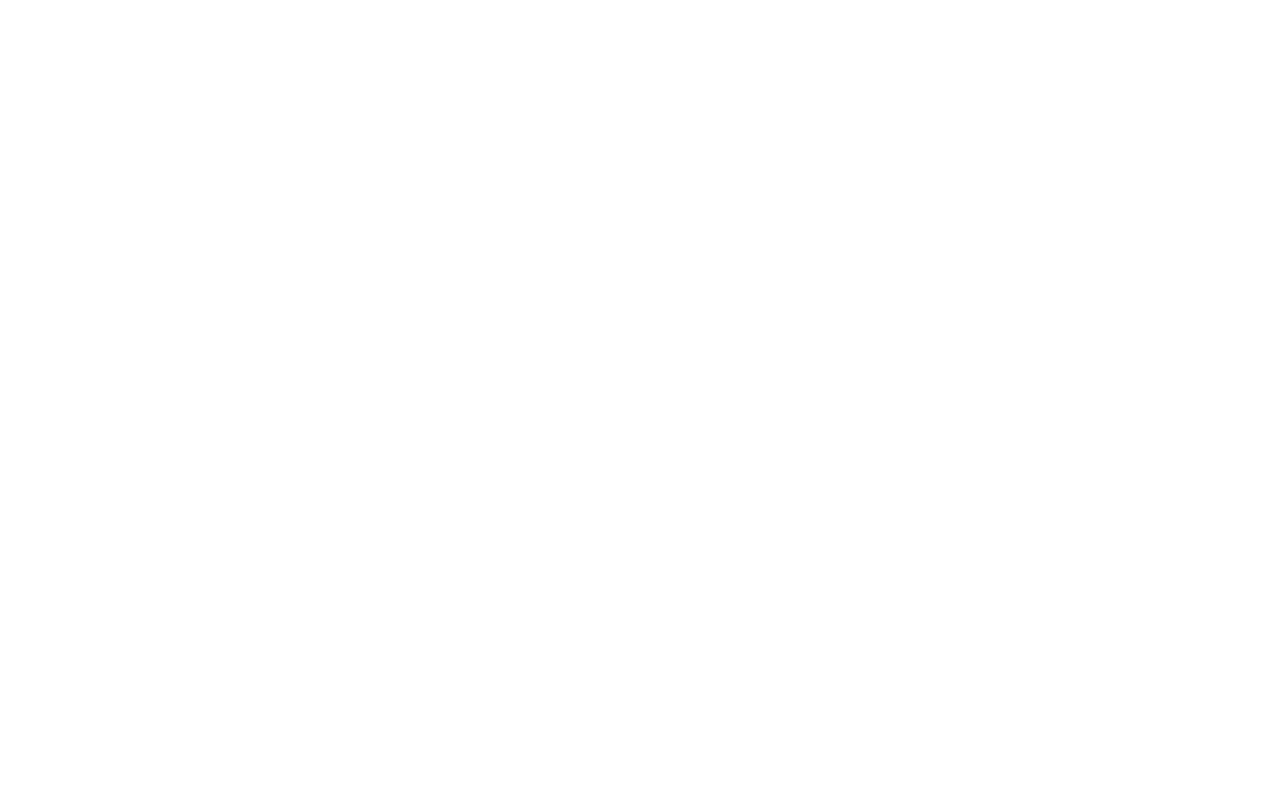
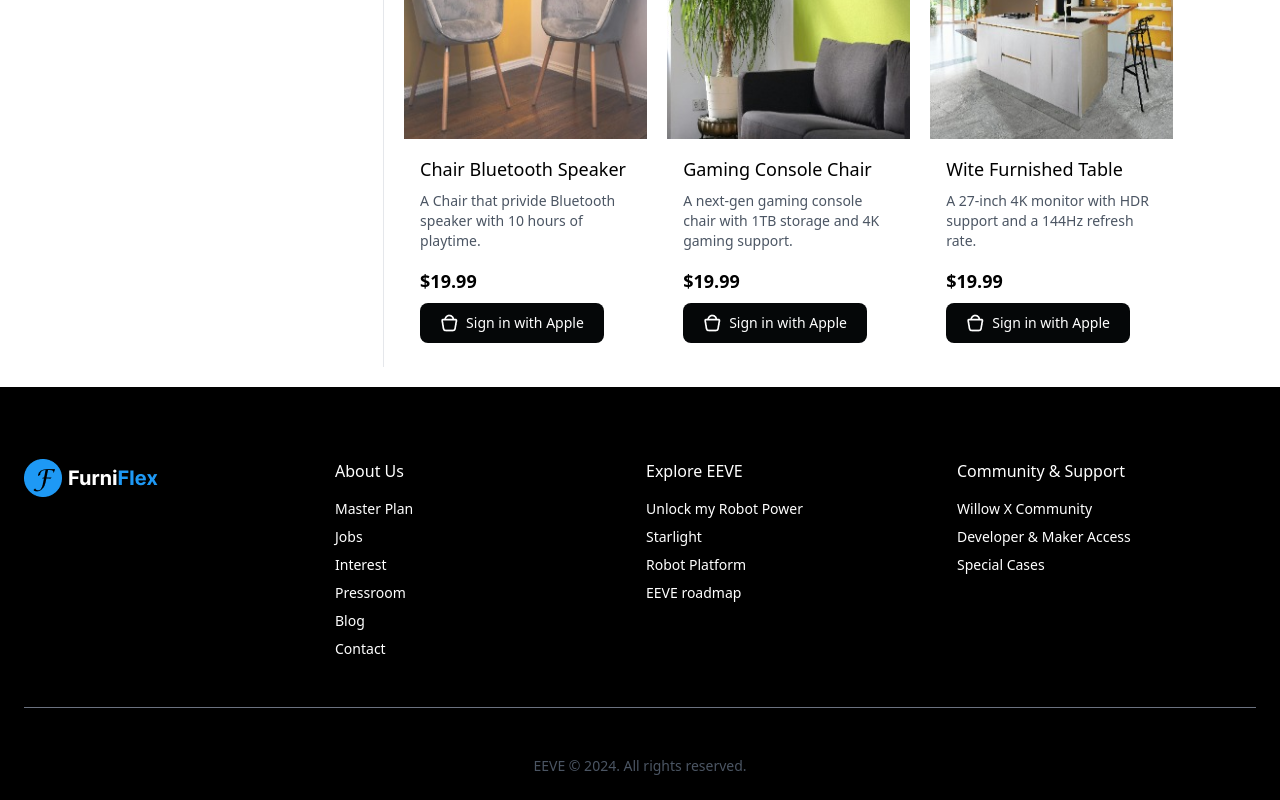
Before and after one commit to PranoySarker/FurnitureMart, a React (Vite) app: page / in a window 1280 px wide. Shown: the part 1158-1958 px from the top of the page. Before the commit the page ends 800 px from the top, so only its background shows below. Built offline with nearby package versions, Linux system fonts and the light colour scheme.

Commit message:
list all product and added footer

```diff
--- a/public/data/product.json
+++ b/public/data/product.json
@@ -39,7 +39,7 @@
     "name": "Minimal empty rocking",
     "price": 549.99,
     "details": "A digital rocking chair with 24MP resolution and 4K video recording.",
-    "image": "./images/Image (4).jpg"
+    "image": "./images/Image (4).png"
   },
   {
     "id": 7,
--- a/src/App.jsx
+++ b/src/App.jsx
@@ -7,6 +7,7 @@
 import SignUp from "./page/SignUp";
 import { AuthProvider } from "./context/authContext";
 import { ProductProvider } from "./context/ProductContext";
+import Footer from "./components/Footer";
 
 function App() {
   return (
@@ -18,6 +19,7 @@
           <Route path="/login" element={<Login />} />
           <Route path="/signup" element={<SignUp />} />
         </Routes>
+        <Footer />
       </ProductProvider>
     </AuthProvider>
   );
--- /dev/null
+++ b/src/components/Footer.jsx
@@ -0,0 +1,73 @@
+import React from "react";
+
+const Footer = () => {
+  return (
+    <footer className="p-6 mt-5 bg-black text-white">
+      <div className="container grid  grid-cols-2 mx-auto gap-x-3 gap-y-8 sm:grid-cols-3 md:grid-cols-4 mt-12">
+        <div className="  space-y-4">
+          <img src="./images/Logo2.png" alt="" />
+        </div>
+        <div className="flex flex-col space-y-4">
+          <h2 className="font-medium">About Us</h2>
+          <div className="flex flex-col space-y-2 text-sm dark:text-gray-600">
+            <a rel="noopener noreferrer" href="#">
+              Master Plan
+            </a>
+            <a rel="noopener noreferrer" href="#">
+              Jobs
+            </a>
+            <a rel="noopener noreferrer" href="#">
+              Interest
+            </a>
+            <a rel="noopener noreferrer" href="#">
+              Pressroom
+            </a>
+            <a rel="noopener noreferrer" href="#">
+              Blog
+            </a>
+            <a rel="noopener noreferrer" href="#">
+              Contact
+            </a>
+          </div>
+        </div>
+        <div className="flex flex-col space-y-4">
+          <h2 className="font-medium">Explore EEVE</h2>
+          <div className="flex flex-col space-y-2 text-sm dark:text-gray-600">
+            <a rel="noopener noreferrer" href="#">
+              Unlock my Robot Power
+            </a>
+            <a rel="noopener noreferrer" href="#">
+              Starlight
+            </a>
+            <a rel="noopener noreferrer" href="#">
+              Robot Platform
+            </a>
+            <a rel="noopener noreferrer" href="#">
+              EEVE roadmap
+            </a>
+          </div>
+        </div>
+        <div className="flex flex-col space-y-4">
+          <h2 className="font-medium">Community & Support</h2>
+          <div className="flex flex-col space-y-2 text-sm dark:text-gray-600">
+            <a rel="noopener noreferrer" href="#">
+              Willow X Community
+            </a>
+            <a rel="noopener noreferrer" href="#">
+              Developer & Maker Access
+            </a>
+            <a rel="noopener noreferrer" href="#">
+              Special Cases
+            </a>
+          </div>
+        </div>
+      </div>
+      <hr className="border-gray-500 mt-12"></hr>
+      <div className="flex items-center justify-center px-6 pt-12 text-sm">
+        <span className="text-gray-600">EEVE © 2024. All rights reserved.</span>
+      </div>
+    </footer>
+  );
+};
+
+export default Footer;
--- a/src/components/Header.jsx
+++ b/src/components/Header.jsx
@@ -12,7 +12,7 @@
   };
 
   return (
-    <header className="header sticky top-0 bg-white shadow-md flex items-center justify-between px-16 py-02">
+    <header className="header sticky top-0 bg-white shadow-md flex items-center justify-between px-16 py-02 z-50">
       <Link to="/">
         <img src="./images/Logo.png" alt="" className="w-32 h-10" />
       </Link>
--- a/src/components/HomeRight.jsx
+++ b/src/components/HomeRight.jsx
@@ -1,12 +1,19 @@
 import React, { useContext } from "react";
 import ProductContext from "../context/ProductContext";
+import ProductCard from "./ProductCard";
 
 const HomeRight = () => {
-  const { products } = useContext(ProductContext);
-  console.log(products);
+  const { products, loading } = useContext(ProductContext);
+
+  if (loading) {
+    return <p>Loading...</p>;
+  }
+
   return (
-    <div className="w-full">
-      <div>right</div>
+    <div className="w-full grid grid-cols-3 gap-5">
+      {products.map((product) => (
+        <ProductCard key={product.id} product={product} />
+      ))}
     </div>
   );
 };
--- /dev/null
+++ b/src/components/ProductCard.jsx
@@ -0,0 +1,28 @@
+import React from "react";
+
+const ProductCard = ({ product }) => {
+  return (
+    <div className="max-w-md mx-auto rounded-md overflow-hidden  hover:shadow-lg">
+      <div className="relative">
+        <img className="w-full" src={product.image} alt="Product Image" />
+      </div>
+      <div className="p-4">
+        <h3 className="text-lg font-medium mb-2">{product.name}</h3>
+        <p className="text-gray-600 text-sm mb-4">{product.details}</p>
+
+        <p className="font-bold text-lg ">$19.99</p>
+        <button
+          type="button"
+          className="text-white bg-[#050708] hover:bg-[#050708]/90 focus:ring-4 focus:outline-none focus:ring-[#050708]/50 font-medium rounded-lg text-sm px-5 py-2.5 text-center inline-flex items-center dark:focus:ring-[#050708]/50 dark:hover:bg-[#050708]/30 me-2 mb-2 mt-2"
+        >
+          <span className="mr-2">
+            <img src="./images/Added.png" alt="" />
+          </span>
+          Sign in with Apple
+        </button>
+      </div>
+    </div>
+  );
+};
+
+export default ProductCard;
--- a/src/components/ProductComponent.jsx
+++ /dev/null
@@ -1,7 +0,0 @@
-import React from "react";
-
-const ProductComponent = () => {
-  return <div>ProductComponent</div>;
-};
-
-export default ProductComponent;
--- a/src/components/ProductList.jsx
+++ /dev/null
@@ -1,7 +0,0 @@
-import React from "react";
-
-const ProductList = () => {
-  return <div>ProductList</div>;
-};
-
-export default ProductList;
```
Also changed, not shown: public/images/Added.png (added), public/images/Logo2.png (added).
